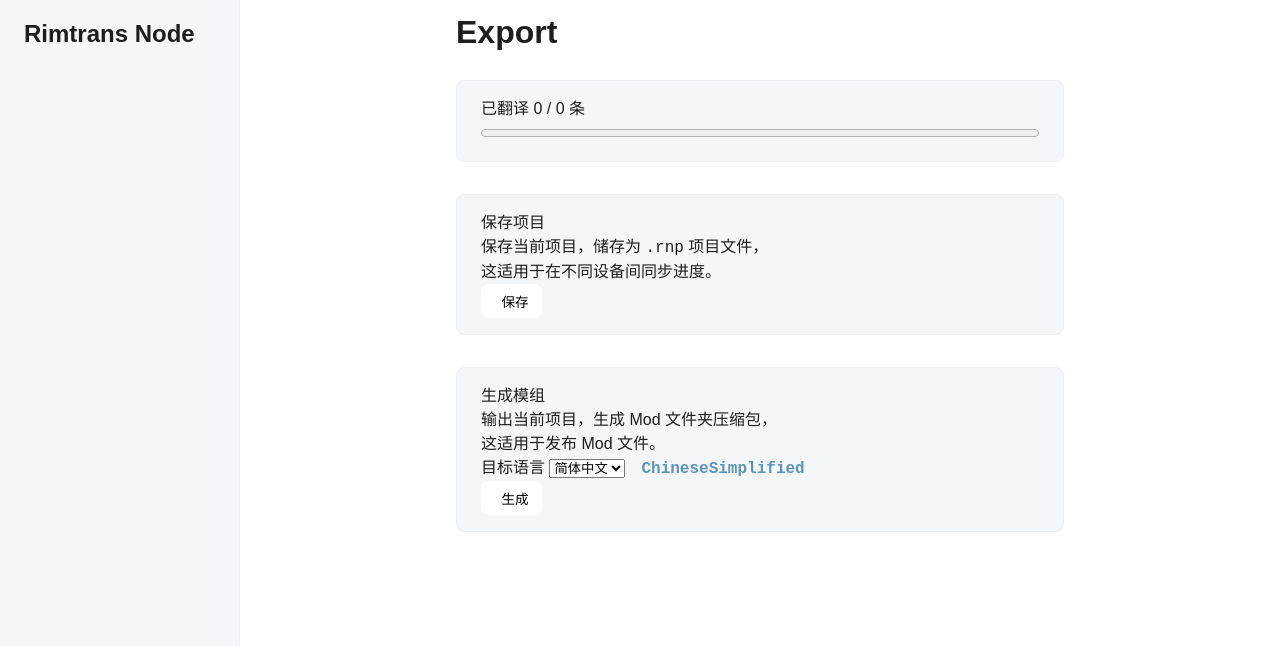
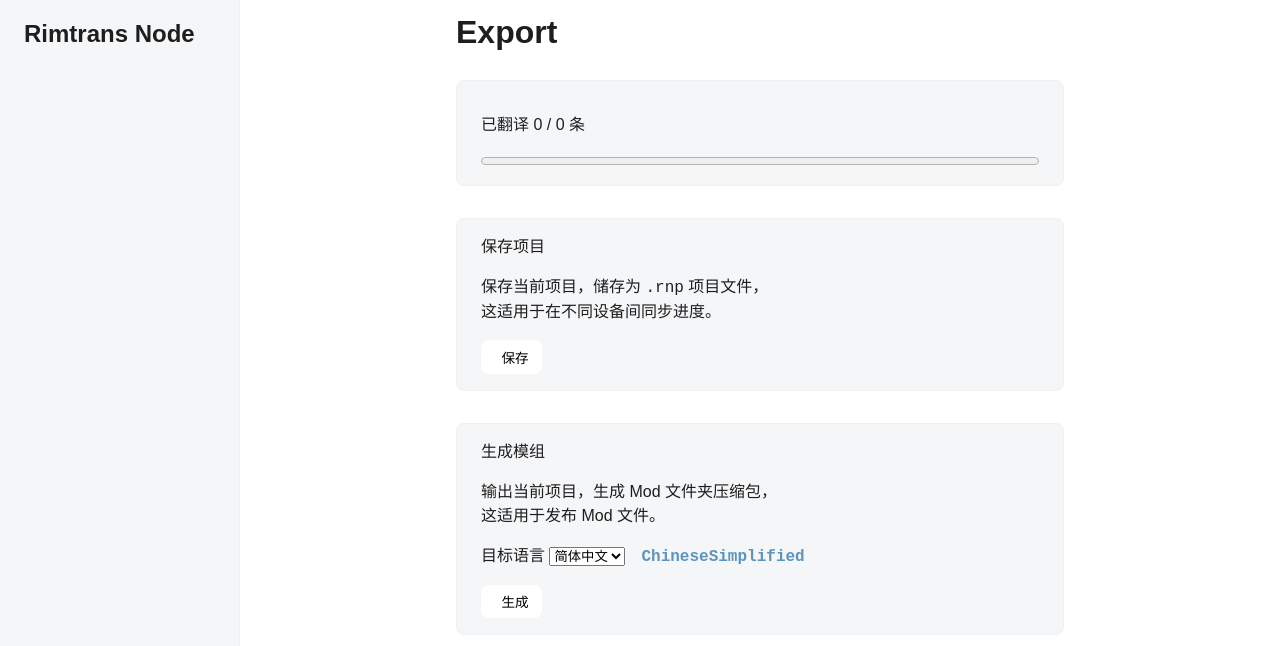
Before and after one commit to realloon/rimtrans-node, a Vue app: page /export in a window 1280 px wide. Shown: the top 646 px of the page. Built offline with nearby package versions, Linux system fonts and the light colour scheme; a small style sheet from the web is missing.

Commit message:
Fix blob url create timing.

```diff
--- a/package.json
+++ b/package.json
@@ -1,6 +1,6 @@
 {
   "name": "rimtrans-node",
-  "version": "0.9.1",
+  "version": "0.9.2",
   "private": true,
   "type": "module",
   "scripts": {
--- a/src/stores/project.ts
+++ b/src/stores/project.ts
@@ -21,7 +21,7 @@ export const useProjectStore = defineStore('project', () => {
 
   const about = reactive<About>(local?.about || defaultAbout)
 
-  const cover = ref<Blob | null>(null)
+  const cover = ref('')
 
   const categories = computed(() => new Set(defs.map(def => def.folder).sort()))
 
@@ -43,7 +43,7 @@ export const useProjectStore = defineStore('project', () => {
     // about
     Object.assign(about, sourceAbout)
     // cover
-    cover.value = sourceCover
+    cover.value = URL.createObjectURL(sourceCover)
   }
 
   // Local cache
--- a/src/views/export/ExportView.vue
+++ b/src/views/export/ExportView.vue
@@ -28,7 +28,7 @@ const exportProject = () => {
         保存当前项目，储存为
         <code>.rnp</code> 项目文件，<br />这适用于在不同设备间同步进度。
       </p>
-      <button @click="exportProject">
+      <button @click="exportProject" class="theme">
         <icon-label icon="download" text="保存" size="21" />
       </button>
     </section>
@@ -48,7 +48,7 @@ const exportProject = () => {
         </select>
         <span class="language">{{ language }}</span>
       </p>
-      <button @click="outputMod(language)">
+      <button @click="outputMod(language)" class="theme">
         <icon-label icon="export" text="生成" size="20" />
       </button>
     </section>
@@ -56,6 +56,13 @@ const exportProject = () => {
 </template>
 
 <style scoped>
+section {
+  display: flex;
+  flex-direction: column;
+  align-items: flex-start;
+  gap: 1rem;
+}
+
 .language {
   color: var(--theme);
   font-weight: bold;
--- a/src/views/home/Project.vue
+++ b/src/views/home/Project.vue
@@ -1,14 +1,9 @@
 <script setup lang="ts">
-import { computed } from 'vue'
 import Progression from '@/components/Progression.vue'
 import InputFile from '@/components/InputFile.vue'
 import { IconLabel } from '@/components/common'
 import { useProjectStore } from '@/stores/project'
 const project = useProjectStore()
-
-const cover = computed<string | undefined>(() =>
-  project.cover ? URL.createObjectURL(project.cover) : undefined
-)
 
 function clear() {
   if (!confirm('这会将当前项目清空，且删除浏览器本地缓存！')) return
@@ -21,7 +16,7 @@ function clear() {
 <template>
   <h2>Project (WIP)</h2>
 
-  <img :src="cover" alt="" />
+  <img :src="project.cover" alt="" />
 
   <Progression />
 
@@ -35,6 +30,8 @@ function clear() {
 
 <style scoped>
 img {
+  width: 100%;
+  aspect-ratio: 16 / 9;
   border-radius: 8px;
 }
 
```
